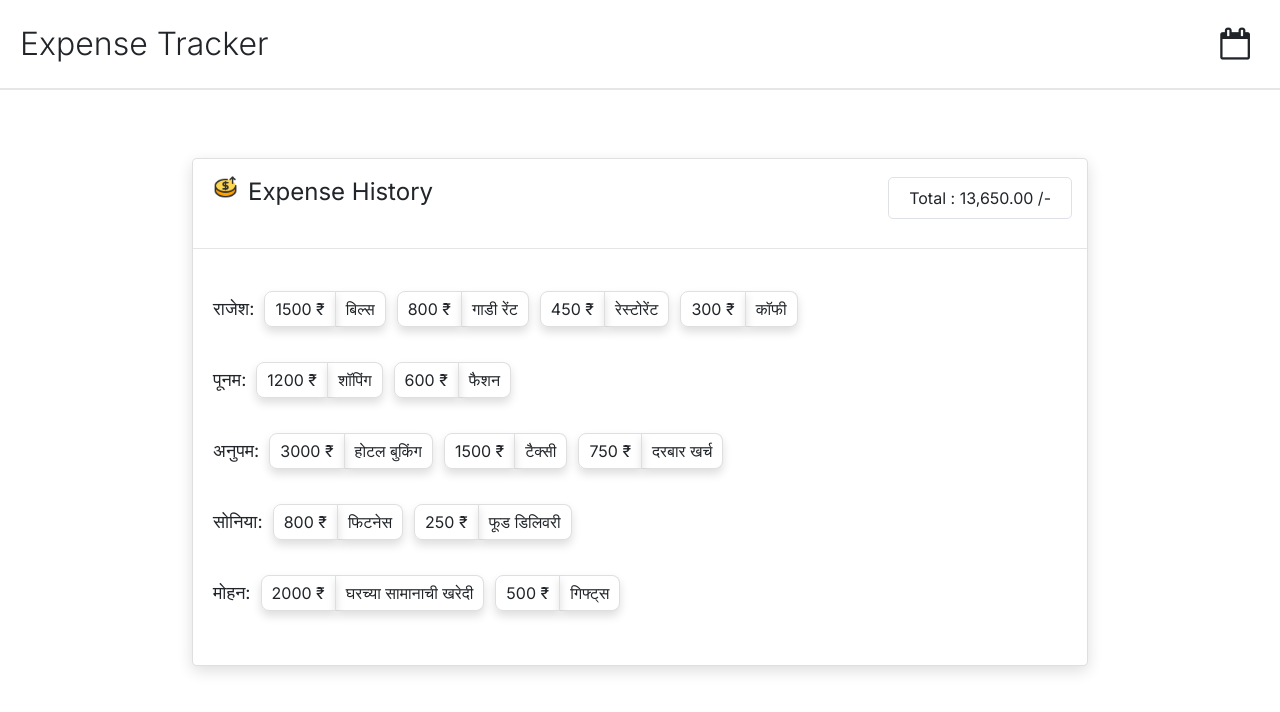
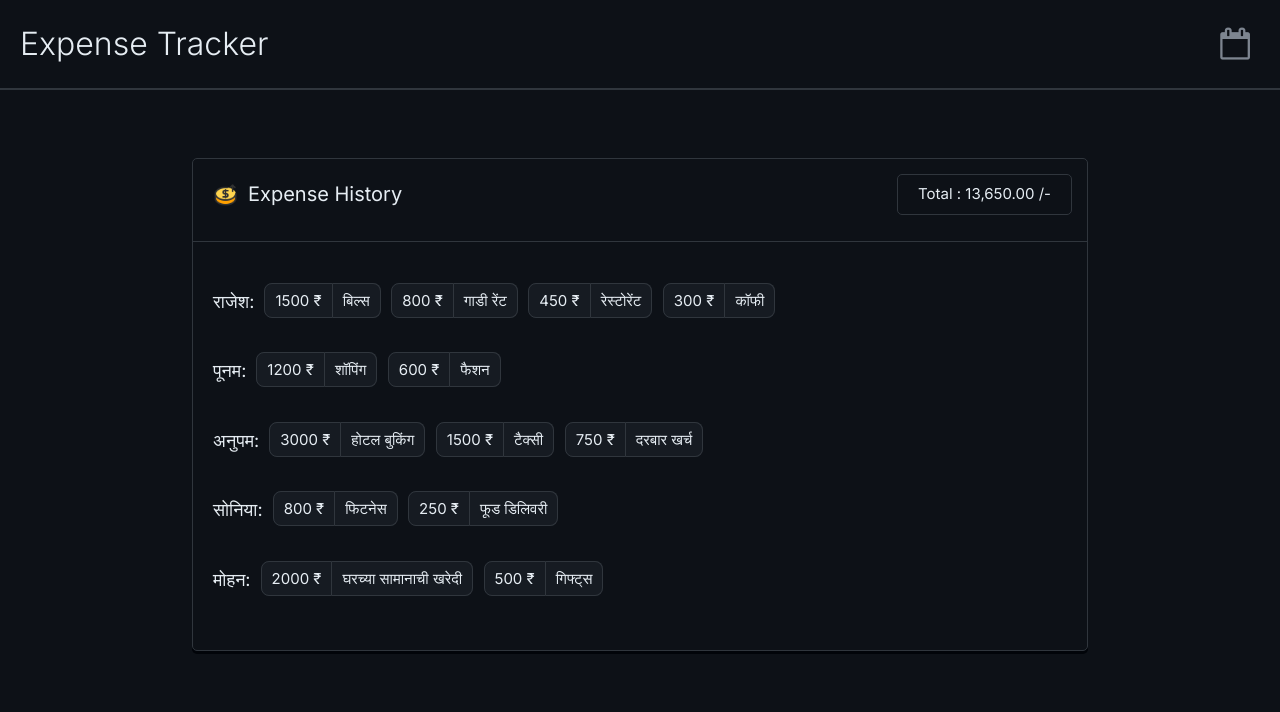
Before and after one commit to walunjakarsachinedu/expense-tracker, an Angular app: page / in a window 1280 px wide. Shown: the top 712 px of the page. Built offline with nearby package versions, Linux system fonts and the light colour scheme.

Commit message:
added dark mode

```diff
--- a/src/app/app.component.scss
+++ b/src/app/app.component.scss
@@ -30,3 +30,9 @@
 .menu.active .submenu {
   display: block;
 }
+
+
+// dark mode styles
+.hr {
+  border-color: var(--dark-border-color1);
+}
--- a/src/app/expence-tag/expense-tag.component.scss
+++ b/src/app/expence-tag/expense-tag.component.scss
@@ -70,3 +70,13 @@ input:focus {
 //   border-radius: 5px;
 //   padding: 2px 0px;
 // }
+
+
+// dark mode style
+
+.expense-money, .expense-info, .delete-expense {
+  // box-shadow: var(--dark-shadow-color) 0px 3px;
+  box-shadow: none;
+  background-color: var(--dark-background-color1);
+  border-color: var(--dark-border-color1);
+}
--- a/src/app/expense-history/expense-history.component.html
+++ b/src/app/expense-history/expense-history.component.html
@@ -7,7 +7,7 @@
       </div>
       <div class="border"> Total : {{total | currency: 'IN':''}} /- </div>
     </div>
-  <hr>
+    <hr>
     <div class="card-body">
       <person-expenses
         *ngFor="let people_expenses of people_expenses_lists"
--- a/src/app/expense-history/expense-history.component.scss
+++ b/src/app/expense-history/expense-history.component.scss
@@ -59,7 +59,7 @@
   font-weight: 300;
   font-size: x-large;
   display: flex;
-
+  align-items: center;
 }
 
 .card-body {
@@ -74,3 +74,23 @@
 .myinput {
   width: 2ch;
 }
+
+
+
+
+// dark mode styles
+.card {
+  background-color: var(--dark-background-color);
+  box-shadow: var(--dark-shadow-color) 0px 3px;
+  border-color: var(--dark-border-color1);
+  font-size: 15px;
+}
+
+.card-title {
+  font-size: 20px;
+  margin-bottom: 0px;
+}
+
+.border {
+  border-color: var(--dark-border-color1) !important;
+}
--- a/src/app/person-expense/person-expense.component.scss
+++ b/src/app/person-expense/person-expense.component.scss
@@ -44,3 +44,9 @@
 .add-expense:hover {
   box-shadow: 2px 2px 0px grey;
 }
+
+// dark mode styles
+.add-expense {
+  box-shadow: var(--dark-shadow-color) 0px 3px;
+  border-color: var(--dark-border-color1);
+}
--- a/src/styles.scss
+++ b/src/styles.scss
@@ -22,3 +22,29 @@ body {
 .light-border {
   border-color: rgba(0,0,0,0.125);
 }
+
+
+// dark mode styles
+
+:root {
+  --dark-background-color: rgb(13, 17, 23);
+  --dark-text-color: rgb(230, 237, 243);
+  --dark-border-color: rgb(33, 38, 45);
+  --dark-border-color1: rgb(48, 54, 61);
+  --dark-shadow-color: rgb(1, 4, 9);
+  --dark-background-color1: rgb(22, 27, 34);
+  --dark-icon-color:  rgb(125, 133, 144);
+}
+
+body {
+  background-color: var(--dark-background-color);
+  color: var(--dark-text-color);
+}
+
+hr {
+  border-color: var(--dark-border-color1);
+}
+
+.fa {
+  color: var(--dark-icon-color);
+}
```
